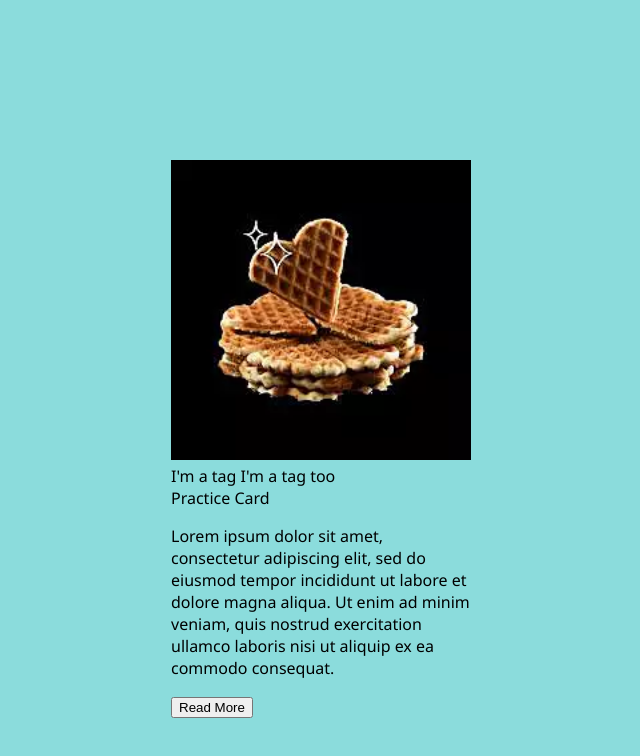
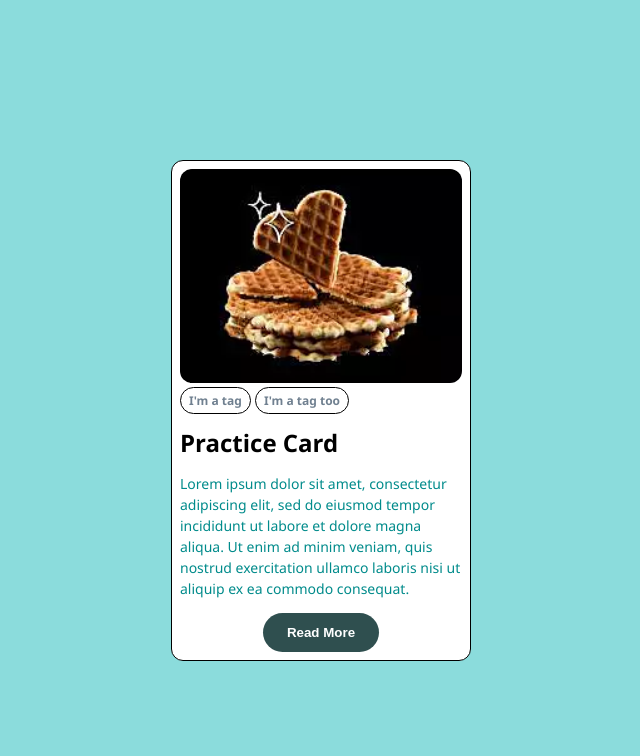
Before and after one commit to banhari/css-exercises, a plain HTML site: page practice_cards/index.html in a window 1280 px wide. Shown: the whole page, without its empty margins (319-959 px from the left). Drawn offline with Linux system fonts and the light colour scheme.

Commit message:
Finished card design

```diff
--- a/practice_cards/index.html
+++ b/practice_cards/index.html
@@ -13,6 +13,7 @@
   <div id="container">
     <div class="card">
         <img src="img/waffles.webp" alt="Image">
+        <div class="card_details">
           <div class="tags">
             <span class="tag">I'm a tag</span>
             <span class="tag">I'm a tag too</span>
@@ -20,6 +21,8 @@
             <p>Lorem ipsum dolor sit amet, consectetur adipiscing elit, sed do eiusmod tempor incididunt ut labore et dolore magna aliqua. Ut enim ad minim veniam, quis nostrud exercitation ullamco laboris nisi ut aliquip ex ea commodo consequat. </p>
             <button>Read More</button>
         </div>
+
+    </div>
   </div>
 
 </body>
--- a/practice_cards/style.css
+++ b/practice_cards/style.css
@@ -1,5 +1,8 @@
 img {
   width: 100%;
+  border-radius: 12px;
+  height: 214px;
+  object-fit: cover;
 }
 
 body {
@@ -12,3 +15,52 @@ body {
   margin: 0 auto;
   margin-top: 20vh;
 }
+
+.card {
+  background-color: white;
+  padding: 8px;
+  border-radius: 12px;
+  border: 1px solid black;
+}
+
+.tag {
+  padding: 4px 8px;
+  border: 1px solid black;
+  border-radius: 50px;
+  font-size: 12px;
+  font-weight: 600;
+  color: slategrey;
+}
+
+.name {
+  font-size: 24px;
+  font-weight: 600;
+  margin-top: 16px;
+}
+
+p {
+  font-size: 14px;
+  color: darkcyan;
+  line-height: 150%;
+}
+
+button {
+  border: none;
+  padding: 12px 24px;
+  border-radius: 50px;
+  font-weight: 600;
+  color: white;
+  background-color: darkslategrey;
+  margin: 0 auto;
+  display: block;
+  transition: all 200ms easi-in-out;
+  cursor: pointer;
+}
+button:focus, button:hover {
+  background-color: darkorange;
+  color: mediumorchid;
+}
+
+.card_details {
+  padding: 16px 8px 8 px 8 px;
+}
```
Lines whose indentation alone changed are shown as unchanged.
